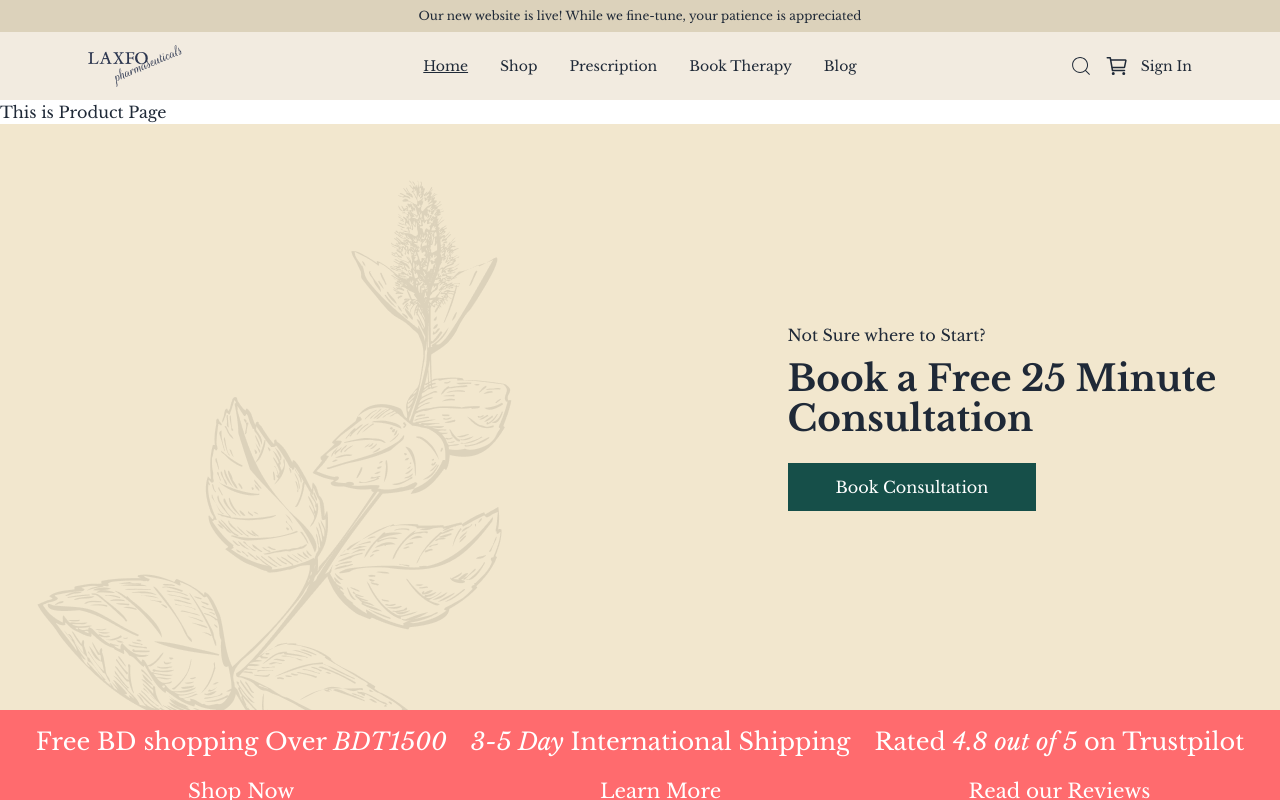
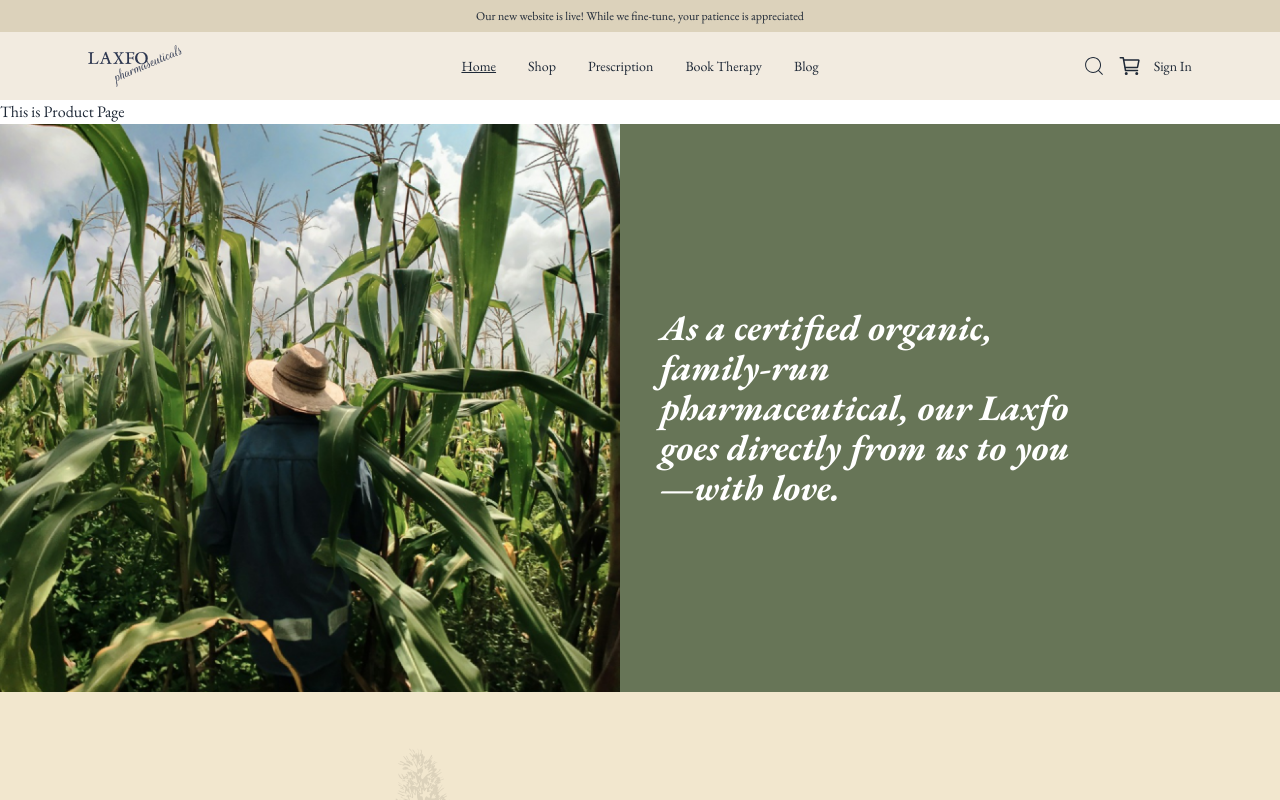
Before and after one commit to Sazid60/LAXFO, a React (Vite) app: page / in a window 1280 px wide. Shown: the top 800 px of the page. Built offline with nearby package versions, Linux system fonts and the light colour scheme.

Commit message:
Add:Banner Added

```diff
--- /dev/null
+++ b/src/components/banner/Banner.jsx
@@ -0,0 +1,17 @@
+// eslint-disable-next-line no-unused-vars
+import React from 'react';
+
+const Banner = () => {
+    return (
+        <div className='bg-[#677557] flex flex-col lg:flex-row items-center'>
+            <div className='w-full xl:w-[50%]'>
+                <img className='w-full' src="/BannerImage.png" alt="" />
+            </div>
+            <div className='text-xl md:text-2xl lg:text-3xl xl:text-4xl lg:ml-10 italic lg:w-[50%] px-4 py-14 xl:px-0 xl:py-0'>
+                <h1 className='font-bold text-white'>As a certified organic,<br /> family-run <br /> pharmaceutical, our Laxfo <br /> goes directly from us to you <br />—with love.</h1>
+            </div>
+        </div>
+    );
+};
+
+export default Banner;
--- a/src/components/consultation/Consultation.jsx
+++ b/src/components/consultation/Consultation.jsx
@@ -3,14 +3,14 @@ import React from 'react';
 
 const Consultation = () => {
     return (
-        <div className='flex flex-col md:flex-row justify-center gap-0 md:gap-36 lg:gap-56 items-center bg-[#F2E7CE] px-4 lg:px-0'>
+        <div className='flex flex-col lg:flex-row justify-center gap-0  xl:gap-56 items-center bg-[#F2E7CE] px-4 lg:px-0'>
             <div>
                 <img src="/leaf.png" alt="" />
             </div>
             <div>
                 <h3 className='mb-3'>Not Sure where to Start?</h3>
                 <h1 className='max-w-[491px] text-3xl md:text-4xl font-bold mb-6'>Book a Free 25 Minute Consultation</h1>
-                <button className='bg-[#164F49] px-12 py-3 text-white mb-10 md:mb-0'>Book Consultation</button>
+                <button className='bg-[#164F49] px-12 py-3 text-white mb-10 lg:mb-0'>Book Consultation</button>
             </div>
         </div>
     );
--- a/src/index.css
+++ b/src/index.css
@@ -1,4 +1,4 @@
-@import url('https://fonts.googleapis.com/css2?family=Libre+Baskerville:ital,wght@0,400;0,700;1,400&display=swap');
+@import url('https://fonts.googleapis.com/css2?family=EB+Garamond:ital,wght@0,400..800;1,400..800&display=swap');
 @tailwind base;
 @tailwind components;
 @tailwind utilities;
--- a/src/pages/productPage/ProductPage.jsx
+++ b/src/pages/productPage/ProductPage.jsx
@@ -2,11 +2,13 @@
 import React from 'react';
 import RedBanner from '../../components/footer/RedBanner';
 import Consultation from '../../components/consultation/Consultation';
+import Banner from '../../components/banner/Banner';
 
 const ProductPage = () => {
     return (
         <div>
             <h1>This is Product Page</h1>
+            <Banner/>
             <Consultation/>
             <RedBanner />
         </div>
--- a/tailwind.config.js
+++ b/tailwind.config.js
@@ -7,7 +7,7 @@ export default {
   theme: {
     extend: {
       fontFamily: {
-        libre: ['Libre Baskerville', 'serif'],
+        libre: ['EB Garamond', 'serif'],
     },
   },
 },
```
Also changed, not shown: public/BannerImage.jpeg (added), public/BannerImage.png (added).
